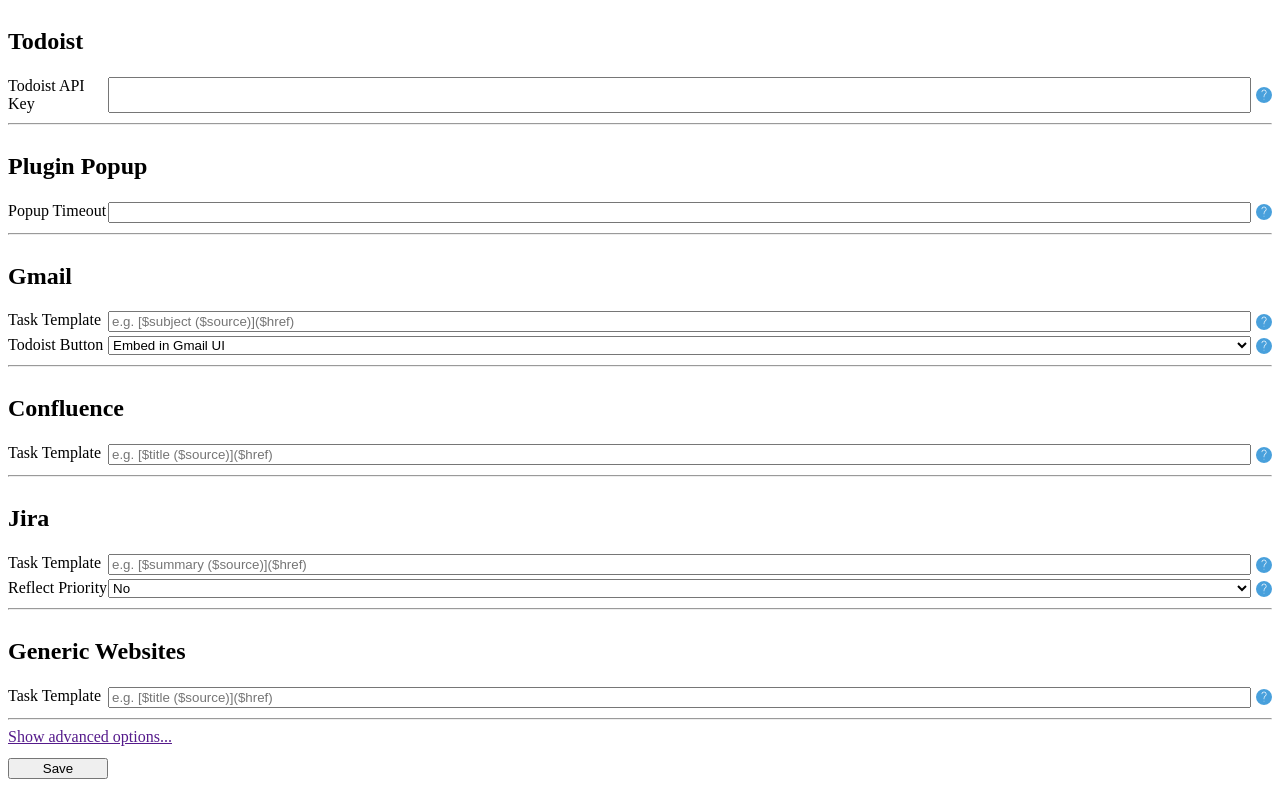
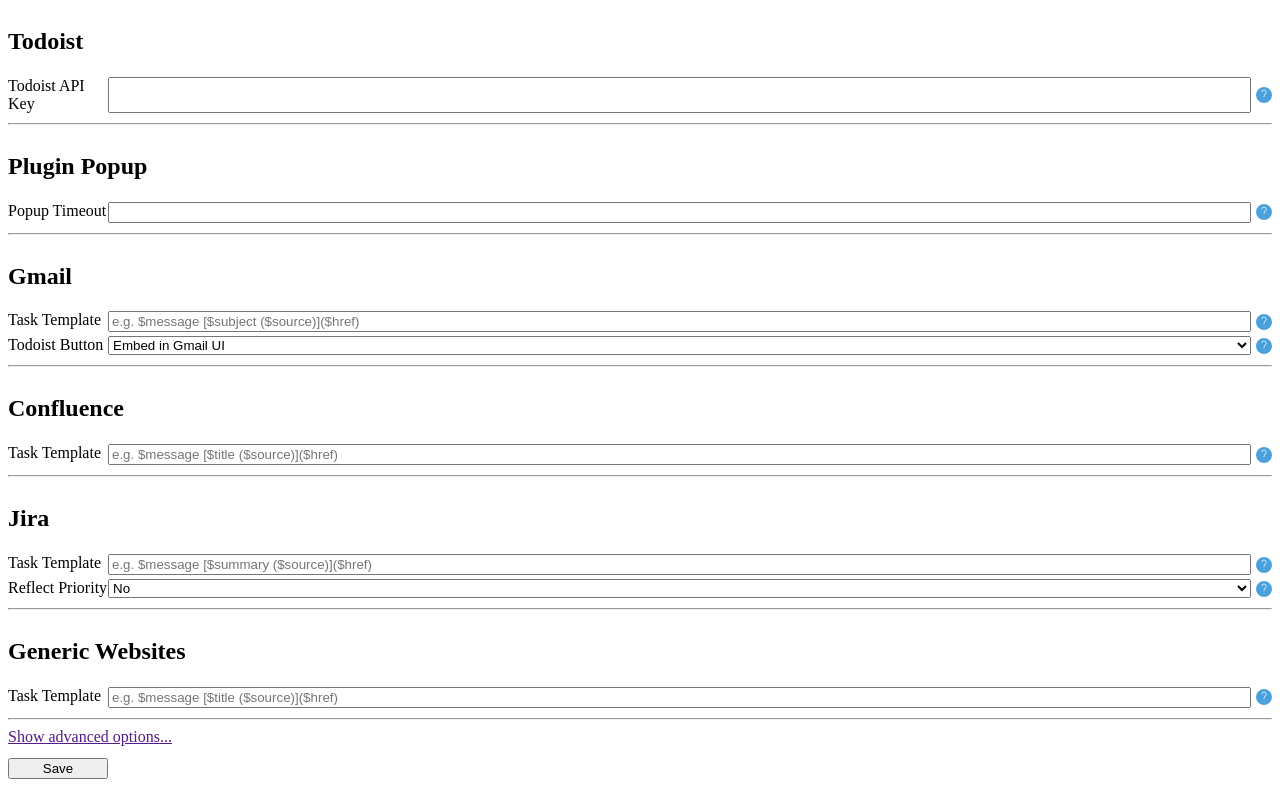
Before and after one commit to Skamaniak/TodoistChromeExtension, a browser extension: page html/options.html in a window 1280 px wide. Drawn offline with Linux system fonts and the light colour scheme.

Commit message:
Updated also placeholders :facepalm:

```diff
--- a/html/options.html
+++ b/html/options.html
@@ -31,7 +31,7 @@
     <div class="container">
         <h2 class="full-row">Gmail</h2>
         <label class="grid-item" for="gmailTaskTemplate">Task Template</label>
-        <input class="grid-item" id="gmailTaskTemplate" placeholder="e.g. [$subject ($source)]($href)" type="text" />
+        <input class="grid-item" id="gmailTaskTemplate" placeholder="e.g. $message [$subject ($source)]($href)" type="text" />
         <img class="grid-item info-icon" src="/images/info-icon-16.png"
                 title="Todoist task template. Allowed placeholders: $subject, $source, $href, $senderName, $senderEmailAddress, $message." />
         <label class="grid-item" for="gmailEmbedButtonSelect">Todoist Button</label>
@@ -54,7 +54,7 @@
     <div class="container">
         <h2 class="full-row">Confluence</h2>
         <label class="grid-item" for="confluenceTaskTemplate">Task Template</label>
-        <input class="grid-item" id="confluenceTaskTemplate" placeholder="e.g. [$title ($source)]($href)" required
+        <input class="grid-item" id="confluenceTaskTemplate" placeholder="e.g. $message [$title ($source)]($href)" required
                 type="text" />
         <img class="grid-item info-icon" src="/images/info-icon-16.png"
                 title="Todoist task template. Allowed placeholders: $title, $source, $href, $message." />
@@ -71,7 +71,7 @@
     <div class="container">
         <h2 class="full-row">Jira</h2>
         <label class="grid-item" for="jiraTaskTemplate">Task Template</label>
-        <input class="grid-item" id="jiraTaskTemplate" placeholder="e.g. [$summary ($source)]($href)" required type="text" />
+        <input class="grid-item" id="jiraTaskTemplate" placeholder="e.g. $message [$summary ($source)]($href)" required type="text" />
         <img class="grid-item info-icon" src="/images/info-icon-16.png"
                 title="Todoist task template. Allowed placeholders: $summary, $source, $href, $issueType, $assignee, $reporter, $priority, $status, $message." />
 
@@ -135,7 +135,7 @@
     <div class="container">
         <h2 class="full-row">Generic Websites</h2>
         <label class="grid-item" for="websiteTaskTemplate">Task Template</label>
-        <input class="grid-item" id="websiteTaskTemplate" placeholder="e.g. [$title ($source)]($href)" required
+        <input class="grid-item" id="websiteTaskTemplate" placeholder="e.g. $message [$title ($source)]($href)" required
                 type="text" />
         <img class="grid-item info-icon" src="/images/info-icon-16.png"
                 title="Todoist task template. Allowed placeholders: $title, $source, $href, $message." />
```
